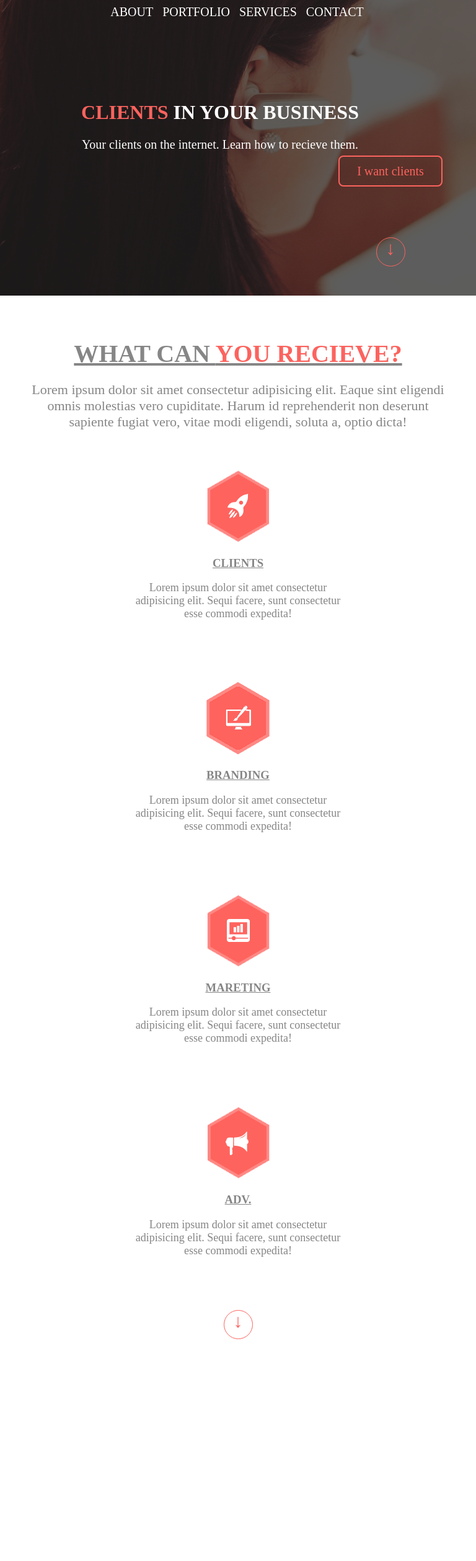
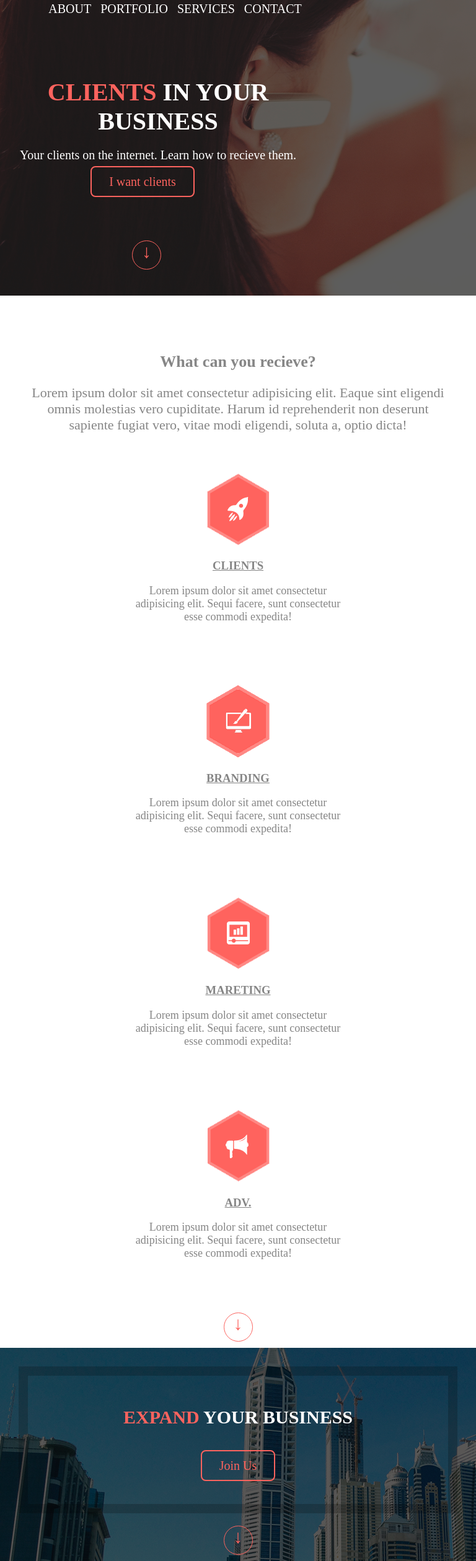
Before and after one commit to Rom-Freedom/Business-website, a plain HTML site: page index.html in a window 768 px wide. Shown: the part 123-2642 px from the top of the page at 62% size. Before the commit the page ends 2294 px from the top, so only its background shows below. Drawn offline with Linux system fonts and the light colour scheme.

Commit message:
"to form expand section"

```diff
--- a/css/main.less
+++ b/css/main.less
@@ -25,6 +25,30 @@ body {
         &:hover {
             background: #fc635e;
             color: #fff;
+        }
+    }
+    .mainText {
+        text-align: center;
+        h1 {
+            text-transform: uppercase;
+            font-size: 50;
+            color: #fff;
+            span {
+                color: #fc635e;
+            }
+        }
+        p {
+            color: #fff;
+            font-size: 20px;
+        }
+    }
+    h1.main_header {
+        text-decoration: none;
+        margin: 0;
+        text-transform: uppercase;
+        font-size: 40px;
+        span {
+            color: #fc635e;
         }
     }
     margin: 0 auto;
@@ -73,21 +97,6 @@ body {
                 }
             }
         }
-        .mainText {
-            text-align: center;
-            h1 {
-                text-transform: uppercase;
-                font-size: 50;
-                color: #fff;
-                span {
-                    color: #fc635e;
-                }
-            }
-            p {
-                color: #fff;
-                font-size: 20px;
-            }
-        }
     }
     /* RECIEVES */
     .recieve {
@@ -99,15 +108,6 @@ body {
         p {
             font-size: 22px;
             margin-bottom: 50px;
-        }
-        h1 {
-            text-decoration: underline;
-            margin: 0;
-            text-transform: uppercase;
-            font-size: 40px;
-            span {
-                color: #fc635e;
-            }
         }
     }
     .icons {
@@ -123,4 +123,19 @@ body {
             padding: 15px;
         }
     }
+    /* EXPAND */
+    .expand {
+        padding: 100px 100px 15px 100px;
+        background: url(../img/expand.png) no-repeat;
+        //min-height: 450px;
+        .mainText {
+            padding: 50px;
+            margin-bottom: 80px;
+            border: 15px solid rgba(0,0,0,0.2);
+            h1 {
+                font-size: px;
+                margin-bottom: 50px;
+            }
+        }
+    }
 }
--- a/css/media.css
+++ b/css/media.css
@@ -2,19 +2,32 @@
     nav {
         flex-direction: column;
         justify-content: center;
-        margin-right: 550px;
+        margin-right: 750px;
     }
     body header .mainText h1 {
-        margin-right: 550px;
+        margin-right: 750px;
+
     }
     body header .mainText p {
-        margin-right: 550px;
+        margin-right: 750px;
     }
-    body header .Iwant {
-        margin-right: 550px;
+    body header .btn {
+        margin-right: 800px;
+
     }
-    body header .botHeader{
-        margin-right: 550px;
+    body header .arrowDown{
+        margin-right: 1000px;
+    }
+    body .expand {
+        padding: 30px 30px 10px 30px;
+    }
+    body .expand .mainText {
+        padding: 50px 0px;
+        margin-bottom: 20px;
+    }
+    body .expand .mainText h1 {
+        font-size: 30px;
+        margin-bottom: 50px;
     }
 }
 
@@ -39,6 +52,18 @@
         font-size: 18px;
         padding-bottom: 20px;
     }
+    body .expand {
+        padding: 10px;
+    }
+    body .expand .mainText {
+        border: none;
+        padding: 30px 0px;
+        margin-bottom: 20px;
+    }
+    body .expand .mainText h1 {
+        font-size: 25px;
+        margin-bottom: 30px;
+    }
 }
 
 /* SECTION MEDIA */
--- a/index.html
+++ b/index.html
@@ -19,7 +19,7 @@
             </menu>
         </nav>
         <div class="mainText">
-            <h1><span>Clients</span> in your business</h1>
+            <h1 class="main_header"><span>Clients</span> in your business</h1>
             <p>Your clients on the internet. Learn how to recieve them.</p>
             <a href="" class="btn">I want clients</a>
         </div>
@@ -53,5 +53,14 @@
     </div>
     <a href="" class="arrowDown">&darr;</a>
     </section>
+
+    <!-- EXPAND -->
+    <section class="expand">
+        <div class="mainText">
+            <h1 class="main_header"><span>Expand</span> your business</h1>
+            <a href="" class="btn">Join Us</a>
+        </div>
+        <a href="" class="arrowDown">&darr;</a>
+    </section>
 </body>
 </html>
```
Also changed, not shown: css/main.css.
